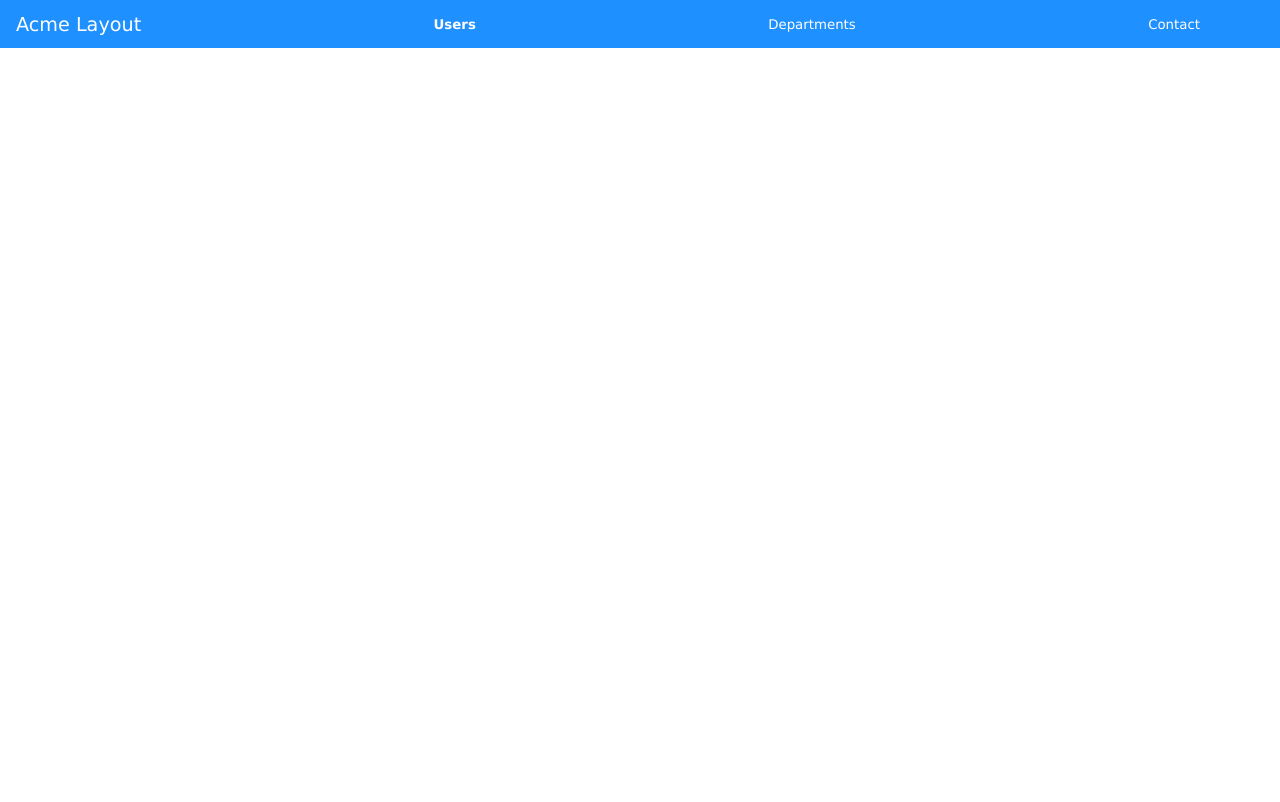
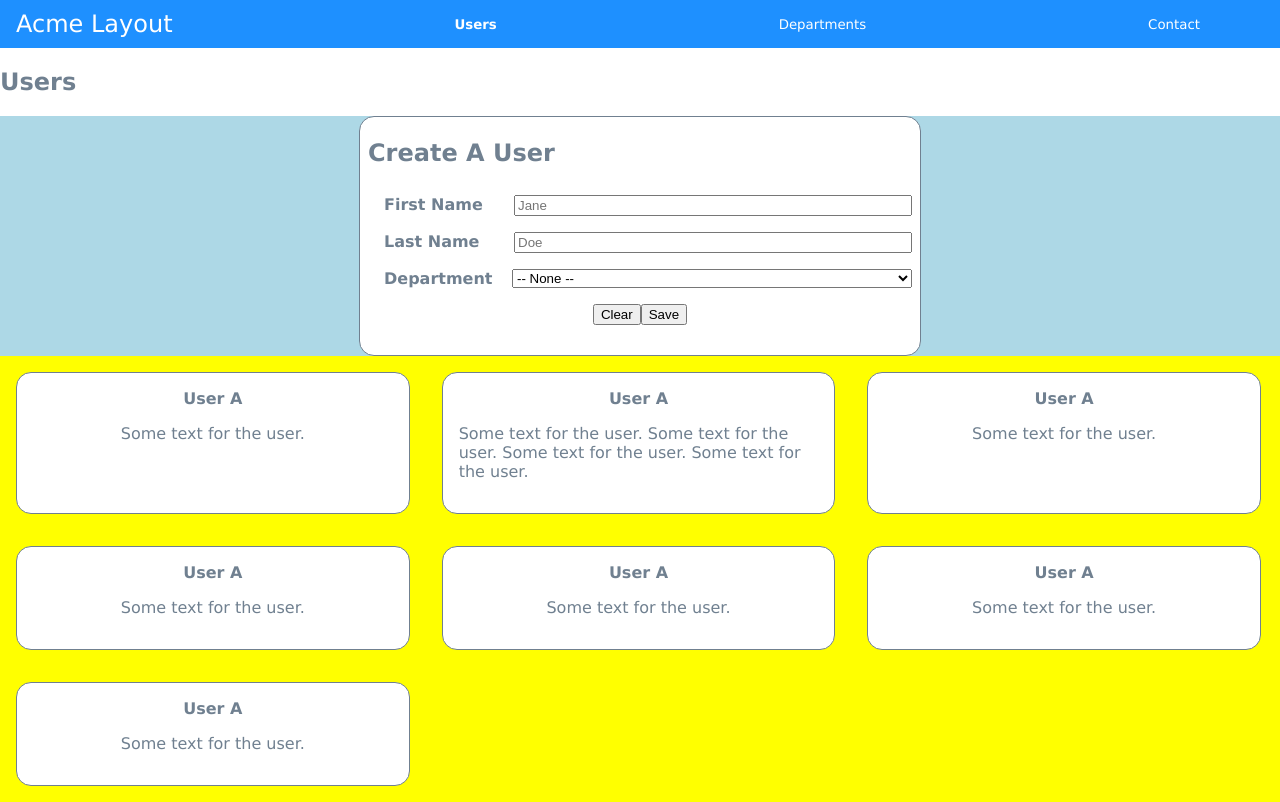
Before and after one commit to ismillik/acme-flex-box, a plain HTML site: page index.html in a window 1280 px wide. Drawn offline with Linux system fonts and the light colour scheme.

Commit message:
phase three

```diff
--- a/index.html
+++ b/index.html
@@ -6,12 +6,69 @@
     <link rel= 'stylesheet' href= 'styles.css'>
   </head>
   <body>
-    <div id= 'navBar'>
+    <div id='navBar'>
       <a href='#home'>Acme Layout</a>
       <a href='#users'>Users</a>
       <a href='#departments'>Departments</a>
       <a href='#contact'>Contact</a>
     </div>
+    <h2>Users</h2>
+    <div id='formLevel'>
+      <div id='formBox'>
+        <h2>Create A User</h2>
+        <div>
+        <label for='firstname'>First Name</label>
+        <input type='text' id='firstname' name='firstname' placeholder='Jane' style='width: 390px'>
+        </div>
+        <div>
+        <label for='lastname'>Last Name</label>
+        <input type='text' id='lastname' name='lastname' placeholder='Doe' style='width: 390px'>
+        </div>
+        <div>
+            <label for='department'>Department</label>
+            <select name='department' id='department'style='width: 400px'>
+                <option value=''> -- None -- </option>
+                <option value='dept1'>Department 1</option>
+                <option value='dept2'>Department 2</option>
+            </select>
+        </div>
+        <div>
+        <input type='button' value='Clear'>
+        <input type='button' value='Save'>
+        </div>
+      </div>
+    </div>
+    <div id='usersLevel'>
+      <div class='user'>
+          <h4>User A</h4>
+          <p>Some text for the user.</p>
+      </div>
+      <div class='user'>
+        <h4>User A</h4>
+        <p>Some text for the user. Some text for the user. Some text for the user. Some text for the user.</p>
+      </div>
+      <div class='user'>
+        <h4>User A</h4>
+        <p>Some text for the user.</p>
+      </div>
+      <div class='user'>
+        <h4>User A</h4>
+        <p>Some text for the user.</p>
+      </div>
+      <div class='user'>
+        <h4>User A</h4>
+        <p>Some text for the user.</p>
+      </div>
+      <div class='user'>
+        <h4>User A</h4>
+        <p>Some text for the user.</p>
+      </div>
+      <div class='user'>
+        <h4>User A</h4>
+        <p>Some text for the user.</p>
+      </div>
+    </div>
+
   </body>
 
 </html>
--- a/styles.css
+++ b/styles.css
@@ -1,8 +1,8 @@
 body {
     font-family: Verdana;
     margin:0;
+    color: slategray;
 }
-
 #navBar {
   display: flex;
   justify-content: space-between;
@@ -17,7 +17,7 @@ body {
     text-decoration: none;
 }
 #navBar :first-child {
-    font-size: larger;
+    font-size: 1.5rem;
     margin-left: 1rem;
 }
 #navBar :nth-child(2) {
@@ -26,3 +26,62 @@ body {
 #navBar :nth-child(4) {
     margin-right: 5rem;
 }
+
+#formLevel {
+    display: flex;
+    justify-content: center;
+    background-color: lightblue;
+    height: 15rem;
+}
+#formBox {
+    display: flex;
+    flex-direction: column;
+    justify-content: center;
+    align-items: left;
+    border: solid 1.5px slategray;
+    border-radius: 15px;
+    width: 35rem;
+    background-color: white;
+}
+#formBox > h2 {
+    margin-left: 0.5rem;
+    margin-top: 0;
+}
+#formBox > div {
+    display: flex;
+    justify-content: space-between;
+    width: calc(100% - 1rem);
+    margin: 0.5rem
+}
+#formBox label {
+    font-weight: bold;
+    padding-left: 1rem;
+    padding-right: 1rem;
+}
+#formBox :nth-child(5) {
+    justify-content: center;
+}
+
+#usersLevel {
+    display: flex;
+    justify-content: flex-start;
+    background-color: yellow;
+    flex-wrap: wrap;
+    width: 100vw;
+}
+.user {
+    display: flex;
+    flex-direction: column;
+    justify-content: flex-start;
+    align-items: center;
+    width: calc(100%/3 - 4rem - 3px);
+    border: solid 1.5px slategray;
+    border-radius: 15px;
+    background-color: white;
+    padding: 1rem;
+    margin: 1rem;
+}
+.user > h4 {
+    padding: 0;
+    margin: 0;
+}
```
